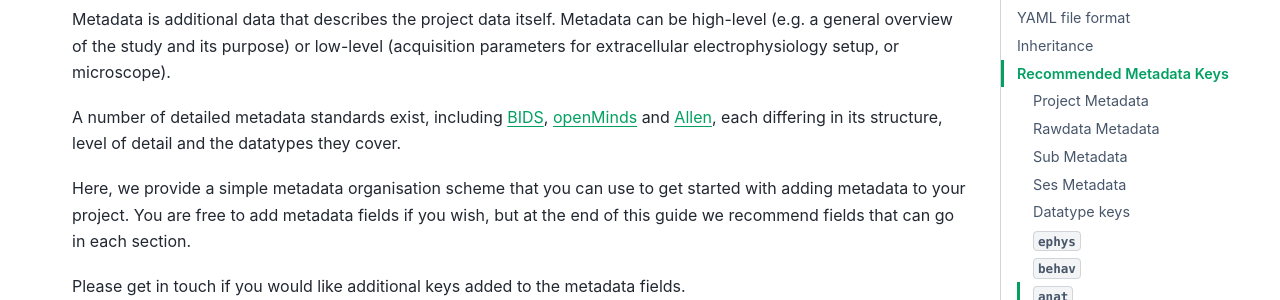
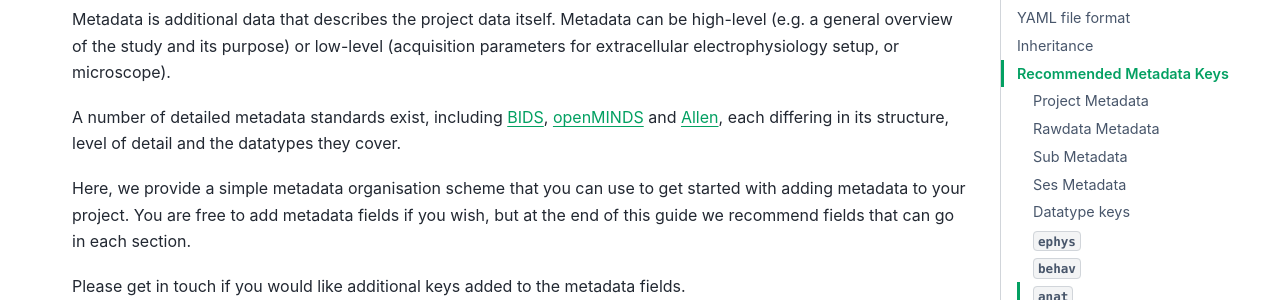
Before and after one commit to neuroinformatics-unit/NeuroBlueprint, a Sphinx documentation site: the page built from docs/source/metadata.md, in a window 1280 px wide and 900 px high. Shown: the part 203-503 px from the top of the window. Built offline with Sphinx 7.4.7 and the PyData theme 0.15.4, drawn with Linux system fonts in a browser that asks for light colours; the version number could not be read and is left out.

```diff
--- a/docs/source/metadata.md
+++ b/docs/source/metadata.md
@@ -8,7 +8,7 @@ setup, or microscope).
 
 A number of detailed metadata standards exist, including
 [BIDS](https://bids-specification.readthedocs.io/en/stable/introduction.html),
-[openMinds](https://github.com/openMetadataInitiative) and
+[openMINDS](https://github.com/openMetadataInitiative) and
 [Allen](https://github.com/AllenNeuralDynamics/aind-data-schema),
 each differing in its structure, level of detail and the datatypes they cover.
 
```
